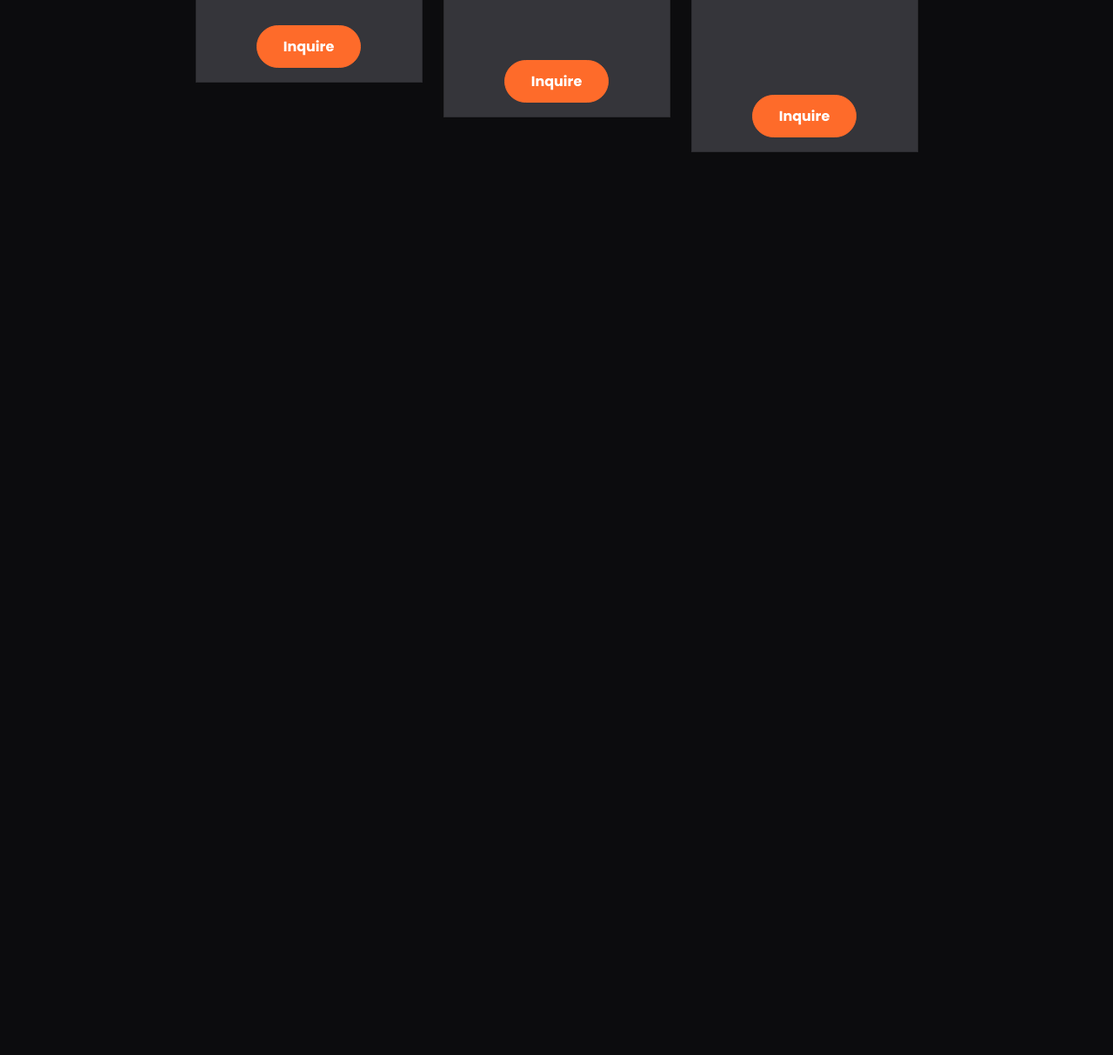
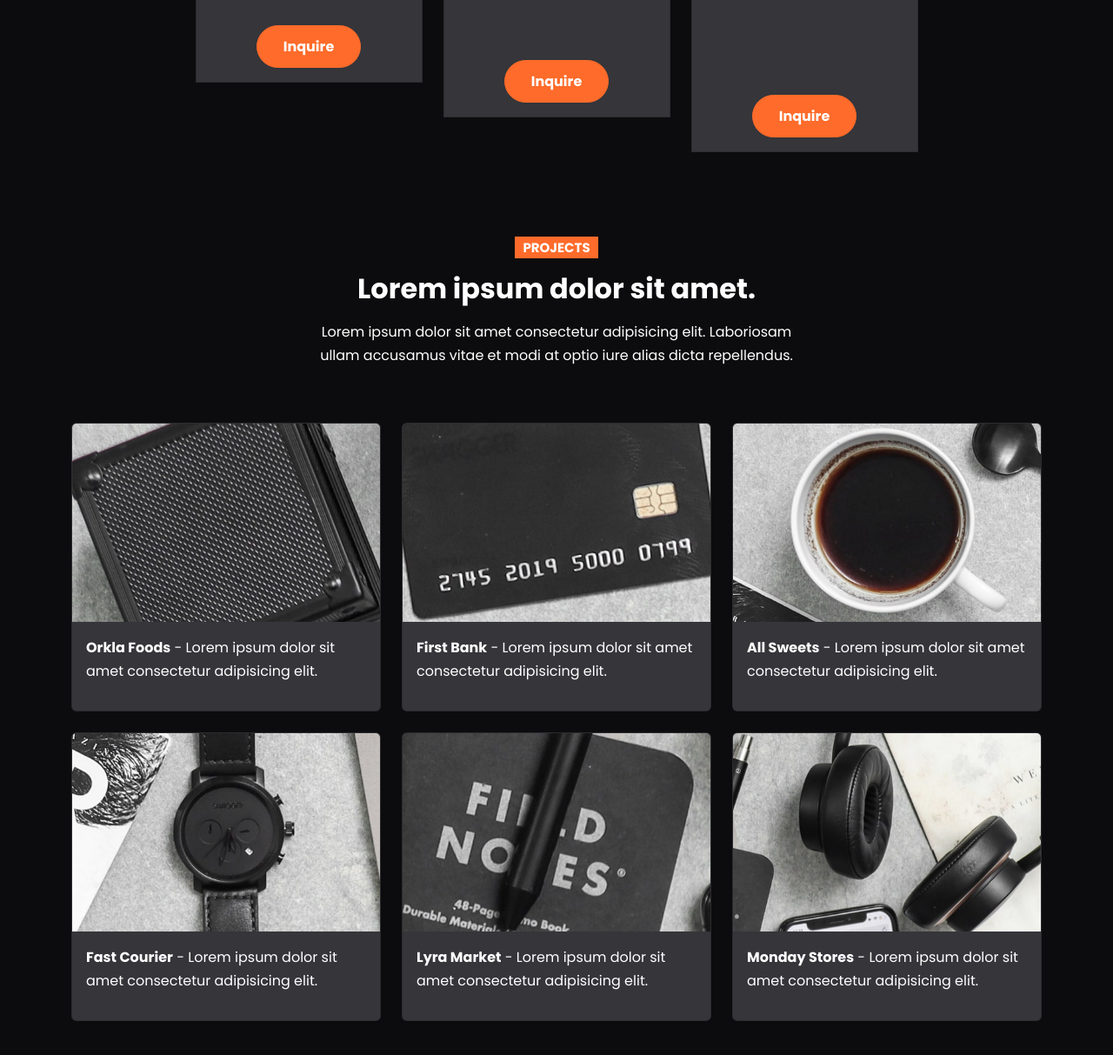
Before and after one commit to MrShifu01/VeraWebsite, a website: page index.html in a window 1280 px wide. Shown: the part 5943-7156 px from the top of the page at 87% size. Before the commit the page ends 6214 px from the top, so only its background shows below. Drawn offline with nearby package versions, Linux system fonts and the light colour scheme; files that its build step writes are made by us from their sources.

Commit message:
projects main

```diff
--- a/index.html
+++ b/index.html
@@ -588,6 +588,97 @@
       </div>
     </section>
 
+    <!-- Projects -->
+    <section id="projects" class="projects my-6">
+      <div class="container">
+        <div class="row mb-5">
+          <div class="col-md-6 offset-md-3 d-flex flex-column align-items-center text-center">
+            <h5><span class="badge bg-primary rounded-0 text-uppercase">Projects</span></h5>
+            <h2 class="fw-bold">Lorem ipsum dolor sit amet.</h2>
+            <p>Lorem ipsum dolor sit amet consectetur adipisicing elit. Laboriosam ullam accusamus vitae et modi at optio iure alias dicta repellendus.</p>
+          </div>
+        </div>
+        <!-- Projects Row 1 -->
+        <div class="row">
+          <div class="col-md-4 mb-4">
+            <div class="card bg-secondary">
+              <a data-bs-toggle="modal" data-bs-target="#modal1">
+                <img src="images/project-1.jpg" class="card-img-top" alt="project">
+                <div class="card-body">
+                  <p>
+                    <strong>Orkla Foods</strong> - Lorem ipsum dolor sit amet consectetur adipisicing elit.
+                  </p>
+                </div>
+              </a>
+            </div>
+          </div>
+          <div class="col-md-4 mb-4">
+            <div class="card bg-secondary">
+              <a data-bs-toggle="modal" data-bs-target="#modal2">
+                <img src="images/project-2.jpg" class="card-img-top" alt="project">
+                <div class="card-body">
+                  <p>
+                    <strong>First Bank</strong> - Lorem ipsum dolor sit amet consectetur adipisicing elit.
+                  </p>
+                </div>
+              </a>
+            </div>
+          </div>
+          <div class="col-md-4 mb-4">
+            <div class="card bg-secondary">
+              <a data-bs-toggle="modal" data-bs-target="#modal3">
+                <img src="images/project-3.jpg" class="card-img-top" alt="project">
+                <div class="card-body">
+                  <p>
+                    <strong>All Sweets</strong> - Lorem ipsum dolor sit amet consectetur adipisicing elit.
+                  </p>
+                </div>
+              </a>
+            </div>
+          </div>
+        </div>
+        <!-- Projects Row 2 -->
+        <div class="row">
+          <div class="col-md-4 mb-4">
+            <div class="card bg-secondary">
+              <a data-bs-toggle="modal" data-bs-target="#modal4">
+                <img src="images/project-4.jpg" class="card-img-top" alt="project">
+                <div class="card-body">
+                  <p>
+                    <strong>Fast Courier</strong> - Lorem ipsum dolor sit amet consectetur adipisicing elit.
+                  </p>
+                </div>
+              </a>
+            </div>
+          </div>
+          <div class="col-md-4 mb-4">
+            <div class="card bg-secondary">
+              <a data-bs-toggle="modal" data-bs-target="#modal5">
+                <img src="images/project-5.jpg" class="card-img-top" alt="project">
+                <div class="card-body">
+                  <p>
+                    <strong>Lyra Market</strong> - Lorem ipsum dolor sit amet consectetur adipisicing elit.
+                  </p>
+                </div>
+              </a>
+            </div>
+          </div>
+          <div class="col-md-4 mb-4">
+            <div class="card bg-secondary">
+              <a data-bs-toggle="modal" data-bs-target="#modal6">
+                <img src="images/project-6.jpg" class="card-img-top" alt="project">
+                <div class="card-body">
+                  <p>
+                    <strong>Monday Stores</strong> - Lorem ipsum dolor sit amet consectetur adipisicing elit.
+                  </p>
+                </div>
+              </a>
+            </div>
+          </div>
+        </div>
+      </div>
+    </section>
+
     <script src="js/replaceme.min.js"></script>
     <script src="js/bootstrap.bundle.min.js"></script>
     <script src="js/script.js"></script>
```
